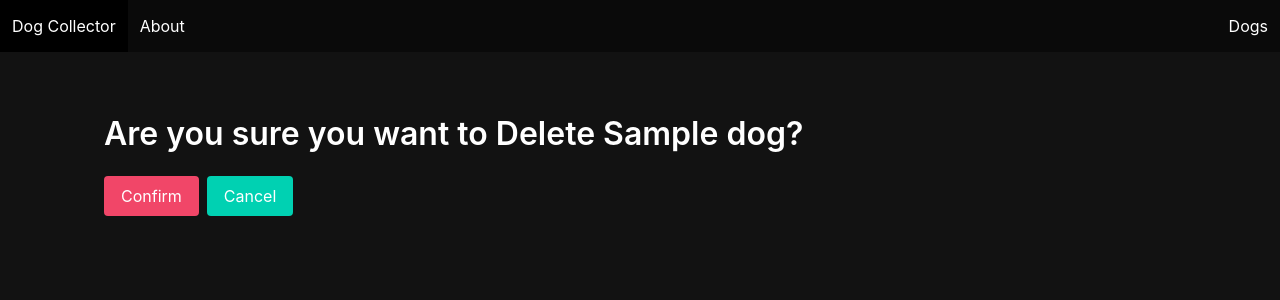
After one commit to m-deez/dog-collector, a Django app: page /dogs/1/delete in a window 1280 px wide. The commit adds this page. Shown: the top 300 px of the page. Run offline with Django 3.2, Linux system fonts and the light colour scheme; tables that the repository leaves empty hold one stand-in row (values such as "Sample post").

Commit message:
added delete functionality

```diff
--- /dev/null
+++ b/main_app/templates/dog_delete_confirmation.html
@@ -0,0 +1,14 @@
+{% extends 'base.html' %} {% block content %}
+<h1 class="title pt-5">Are you sure you want to Delete {{dog.name}}?</h1>
+<form method="post">
+  {% csrf_token %}
+  <div class="buttons">
+   <!-- confirm dog delete -->
+    <input class="button is-danger" type="submit" value="Confirm" />
+    <!-- Redirect back to detail on cancel -->
+    <a class="button is-primary" href="{% url 'dog_detail' dog.pk %}"
+      >Cancel</a
+    >
+  </div>
+</form>
+{% endblock %}
--- a/main_app/templates/dog_detail.html
+++ b/main_app/templates/dog_detail.html
@@ -20,7 +20,7 @@
         <i class="fas fa-edit"></i>
       </span>
     </a>
-    <a href="" class="button is-danger">
+    <a href="{% url 'dog_delete' dog.pk %}" class="button is-danger">
       <span class="icon">
         <i class="fas fa-trash-alt"></i>
       </span>
--- a/main_app/urls.py
+++ b/main_app/urls.py
@@ -8,4 +8,5 @@ urlpatterns = [
     path('dogs/new/', views.DogCreate.as_view(), name="dog_create"),
     path('dogs/<int:pk>/', views.DogDetail.as_view(), name="dog_detail"),
     path('dogs/<int:pk>/update', views.DogUpdate.as_view(), name="dog_update"),
+    path('dogs/<int:pk>/delete', views.DogDelete.as_view(), name="dog_delete"),
 ]
--- a/main_app/views.py
+++ b/main_app/views.py
@@ -2,8 +2,9 @@ from django.shortcuts import render
 from django.views import View # <- View class to handle requests
 from django.http import HttpResponse # <- a class to handle sending a type of response
 from django.views.generic.base import TemplateView
-from django.views.generic.edit import CreateView, UpdateView
+from django.views.generic.edit import CreateView, UpdateView, DeleteView
 from django.views.generic import DetailView
+from django.urls import reverse
 from .models import Dog
 
 
@@ -46,7 +47,8 @@ class DogCreate(CreateView):
     model = Dog
     fields = ['name', 'breed', 'img', 'bio', 'verified_doggo']
     template_name = "dog_create.html"
-    success_url = "/dogs/"
+    def get_success_url(self):
+        return reverse('dog_detail', kwargs={'pk': self.object.pk})
 
 class DogDetail(DetailView):
     model = Dog
@@ -56,4 +58,10 @@ class DogUpdate(UpdateView):
     model = Dog
     fields = ['name', 'breed', 'img', 'bio', 'verified_doggo']
     template_name = "dog_update.html"
+    def get_success_url(self):
+        return reverse('dog_detail', kwargs={'pk': self.object.pk})
+
+class DogDelete(DeleteView):
+    model = Dog
+    template_name = "dog_delete_confirmation.html"
     success_url = "/dogs/"
```
